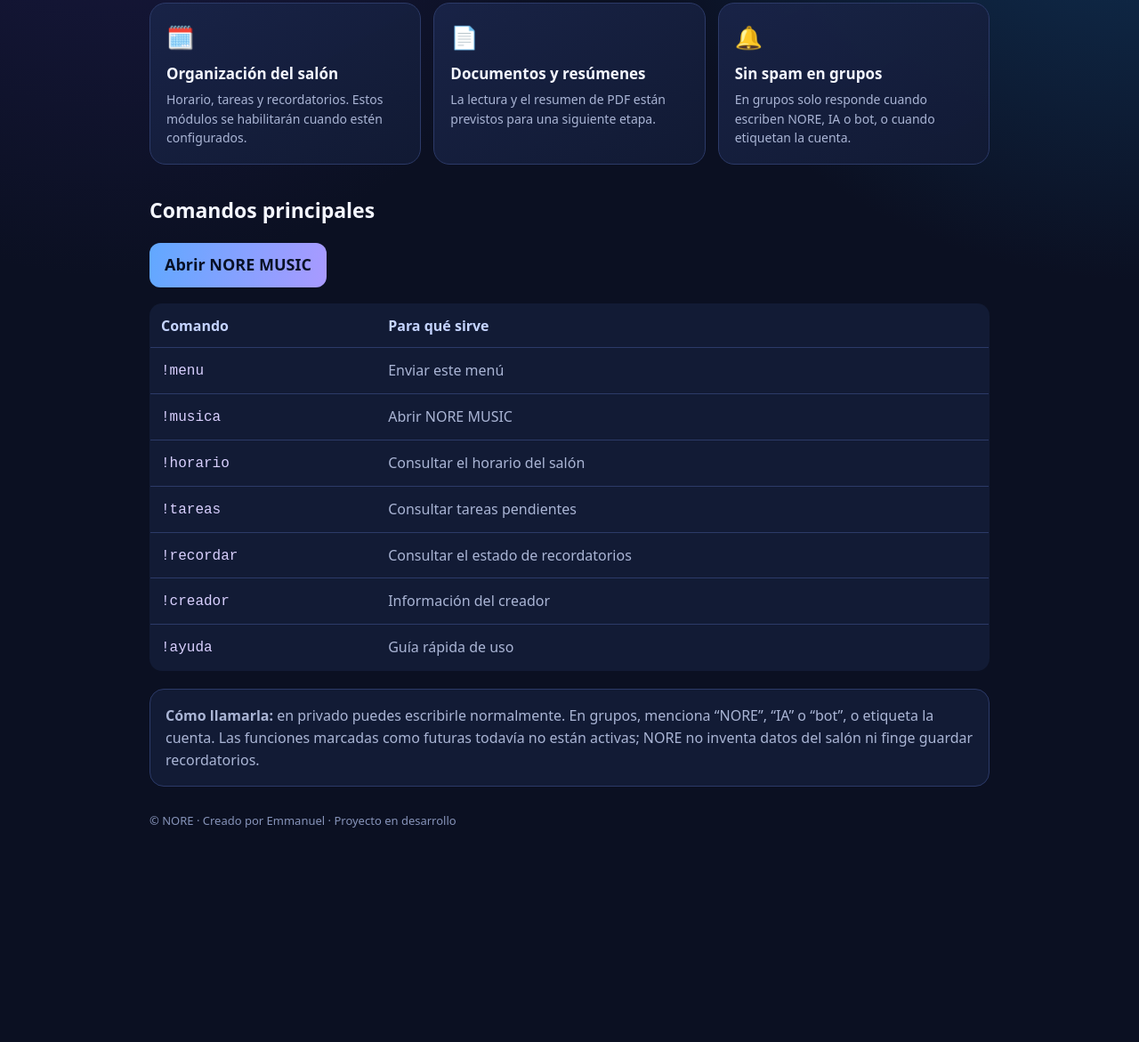
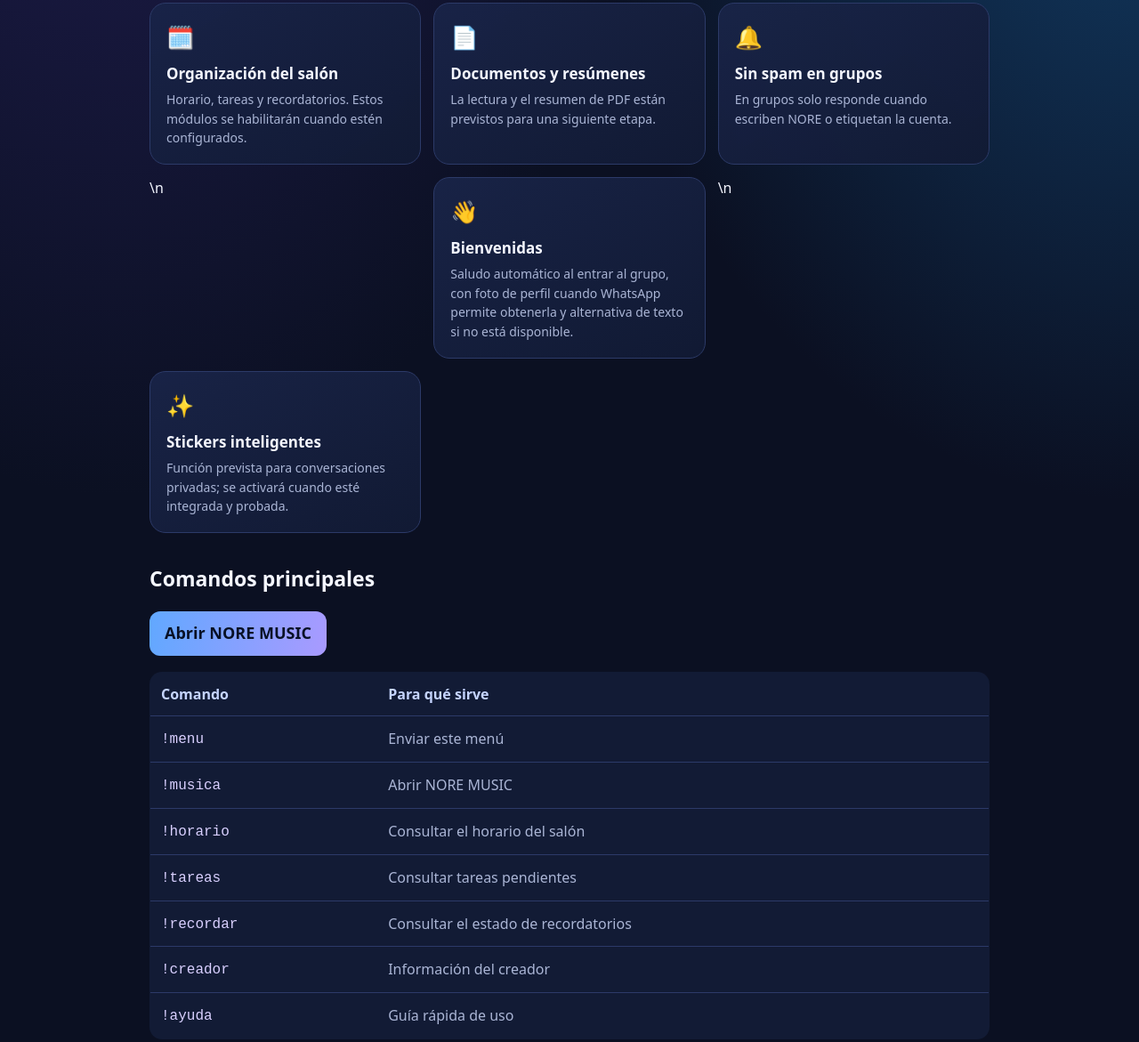
Before and after one commit to ppequepro-cmyk/Cryp, a website: page index.html in a window 1280 px wide. Shown: the part 676-1847 px from the top of the page at 89% size. Before the commit the page ends 1663 px from the top, so only its background shows below. Drawn offline with Linux system fonts and the light colour scheme.

Commit message:
docs: actualiza menu y activacion de NORE en grupos

```diff
--- a/index.html
+++ b/index.html
@@ -32,7 +32,7 @@ h2{font-size:23px;margin:34px 0 14px}.grid{display:grid;grid-template-columns:re
 <article class="card"><div class="icon">📝</div><h3>Práctica escolar</h3><p>Apoyo para repasar, preparar cuestionarios y practicar antes de evaluaciones.</p></article>
 <article class="card"><div class="icon">🗓️</div><h3>Organización del salón</h3><p>Horario, tareas y recordatorios. Estos módulos se habilitarán cuando estén configurados.</p></article>
 <article class="card"><div class="icon">📄</div><h3>Documentos y resúmenes</h3><p>La lectura y el resumen de PDF están previstos para una siguiente etapa.</p></article>
-<article class="card"><div class="icon">🔔</div><h3>Sin spam en grupos</h3><p>En grupos solo responde cuando escriben NORE, IA o bot, o cuando etiquetan la cuenta.</p></article>
+<article class="card"><div class="icon">🔔</div><h3>Sin spam en grupos</h3><p>En grupos solo responde cuando escriben NORE o etiquetan la cuenta.</p></article>\n<article class="card"><div class="icon">👋</div><h3>Bienvenidas</h3><p>Saludo automático al entrar al grupo, con foto de perfil cuando WhatsApp permite obtenerla y alternativa de texto si no está disponible.</p></article>\n<article class="card"><div class="icon">✨</div><h3>Stickers inteligentes</h3><p>Función prevista para conversaciones privadas; se activará cuando esté integrada y probada.</p></article>
 </section>
 <h2>Comandos principales</h2><p class="lead"><a class="btn" href="https://ppequepro-cmyk.github.io/Cryp/music.html">Abrir NORE MUSIC</a></p>
 <table class="commands"><thead><tr><th>Comando</th><th>Para qué sirve</th></tr></thead><tbody>
@@ -44,6 +44,6 @@ h2{font-size:23px;margin:34px 0 14px}.grid{display:grid;grid-template-columns:re
 <tr><td><code>!creador</code></td><td>Información del creador</td></tr>
 <tr><td><code>!ayuda</code></td><td>Guía rápida de uso</td></tr>
 </tbody></table>
-<div class="note"><b>Cómo llamarla:</b> en privado puedes escribirle normalmente. En grupos, menciona “NORE”, “IA” o “bot”, o etiqueta la cuenta. Las funciones marcadas como futuras todavía no están activas; NORE no inventa datos del salón ni finge guardar recordatorios.</div>
+<div class="note"><b>Cómo llamarla:</b> en privado puedes escribirle normalmente. En grupos, escribe “NORE” o etiqueta la cuenta. Usa !ayuda para ver el recorrido guiado. Las funciones marcadas como futuras todavía no están activas; NORE no inventa datos del salón ni finge guardar recordatorios.</div>
 <footer>© NORE · Creado por Emmanuel · Proyecto en desarrollo</footer>
 </main></body></html>
```
